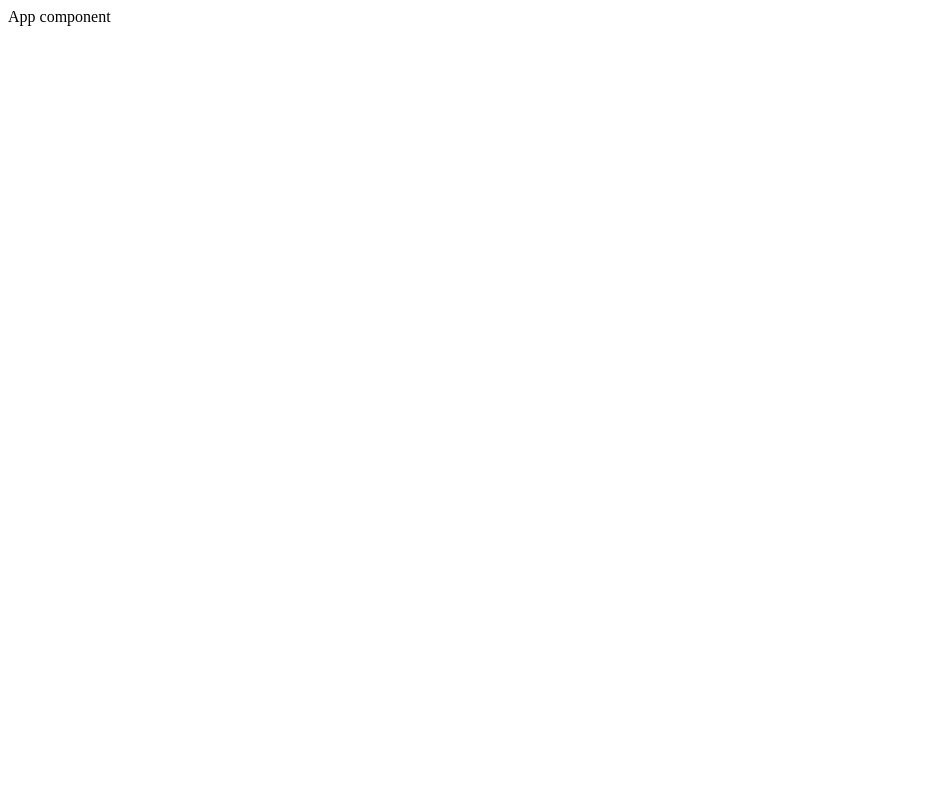
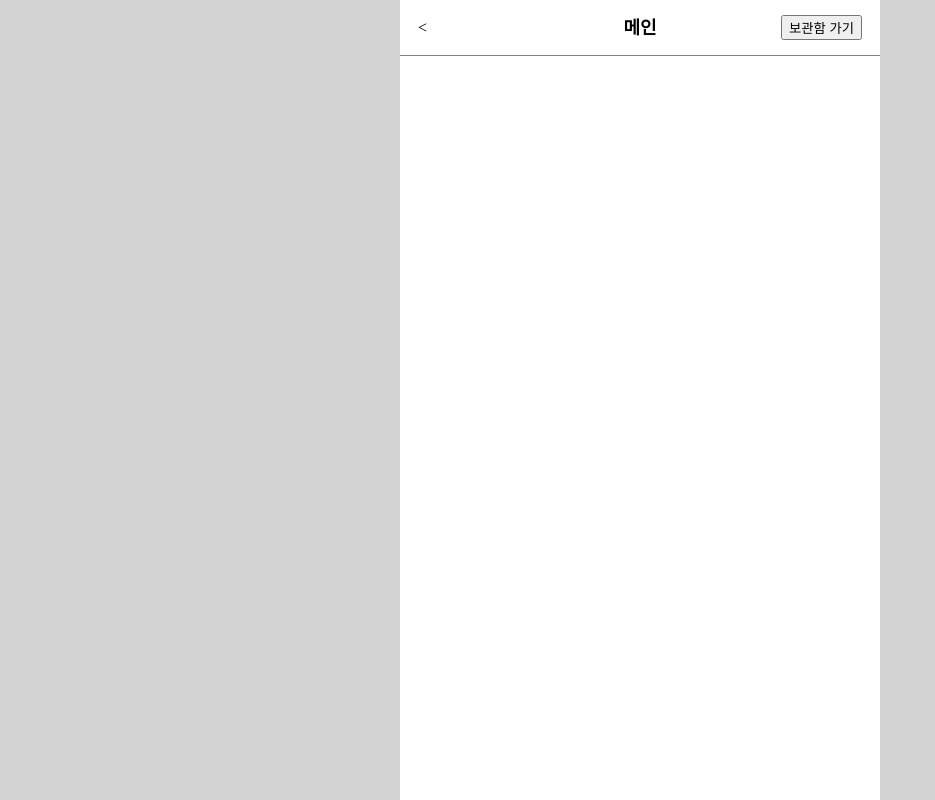
Before and after one commit to JISU-Y/repo-sneak-peeker, a React (Create React App) app: page / in a window 1280 px wide. Shown: the whole page, without its empty margins (0-935 px from the left). Built offline with nearby package versions, Linux system fonts and the light colour scheme.

Commit message:
Feat: 전체 페이지 생성 Main 페이지 및 Header 컴포넌트 생성 Global style 적용

```diff
--- a/src/App.jsx
+++ b/src/App.jsx
@@ -1,5 +1,36 @@
+import { Route, Routes } from "react-router-dom"
+import styled from "styled-components"
+import Main from "./pages/Main"
+import GlobalStyle from "./styles/GlobalStyle"
+
 function App() {
-  return <div className="App">App component</div>
+  return (
+    <>
+      <GlobalStyle />
+      <Background>
+        <AppComponent>
+          <Routes>
+            <Route path="/" element={<Main />} />
+            <Route path="/repo" element={<div />} />
+            <Route path="/issue" element={<div />} />
+          </Routes>
+        </AppComponent>
+      </Background>
+    </>
+  )
 }
 
+const Background = styled.div`
+  width: 100vw;
+  height: 100vh;
+  background-color: lightgray;
+`
+
+const AppComponent = styled.div`
+  width: 480px;
+  height: 100%;
+  background-color: white;
+  margin: auto;
+`
+
 export default App
--- /dev/null
+++ b/src/components/Header.jsx
@@ -0,0 +1,35 @@
+import React from "react"
+import styled from "styled-components"
+
+const Header = ({ title }) => {
+  return (
+    <Container>
+      <span>{"<"}</span>
+      <Title>{title ?? "Header"}</Title>
+      <button>보관함 가기</button>
+    </Container>
+  )
+}
+
+const Container = styled.div`
+  position: relative;
+  width: 100%;
+  height: 56px;
+  border-bottom: 1px solid gray;
+  display: flex;
+  justify-content: space-between;
+  align-items: center;
+  padding: 0 18px;
+  cursor: default;
+`
+
+const Title = styled.h3`
+  position: absolute;
+  top: 50%;
+  left: 50%;
+  font-size: 18px;
+  font-weight: bold;
+  transform: translate(-50%, -50%);
+`
+
+export default Header
--- a/src/index.js
+++ b/src/index.js
@@ -1,10 +1,13 @@
 import React from "react"
 import ReactDOM from "react-dom"
+import { BrowserRouter as Router } from "react-router-dom"
 import App from "./App"
 
 ReactDOM.render(
   <React.StrictMode>
-    <App />
+    <Router>
+      <App />
+    </Router>
   </React.StrictMode>,
   document.getElementById("root")
 )
--- /dev/null
+++ b/src/pages/Main.jsx
@@ -0,0 +1,12 @@
+import React from "react"
+import Header from "../components/Header"
+
+const Main = () => {
+  return (
+    <div>
+      <Header title="메인" />
+    </div>
+  )
+}
+
+export default Main
--- /dev/null
+++ b/src/styles/GlobalStyle.js
@@ -0,0 +1,8 @@
+import { createGlobalStyle } from "styled-components"
+import { reset } from "./reset"
+
+const GlobalStyle = createGlobalStyle`
+${reset}
+`
+
+export default GlobalStyle
--- /dev/null
+++ b/src/styles/reset.js
@@ -0,0 +1,134 @@
+import { css } from "styled-components"
+
+export const reset = css`
+  html,
+  body,
+  div,
+  span,
+  applet,
+  object,
+  iframe,
+  h1,
+  h2,
+  h3,
+  h4,
+  h5,
+  h6,
+  p,
+  blockquote,
+  pre,
+  a,
+  abbr,
+  acronym,
+  address,
+  big,
+  cite,
+  code,
+  del,
+  dfn,
+  em,
+  img,
+  ins,
+  kbd,
+  q,
+  s,
+  samp,
+  small,
+  strike,
+  strong,
+  sub,
+  sup,
+  tt,
+  var,
+  b,
+  u,
+  i,
+  center,
+  dl,
+  dt,
+  dd,
+  ol,
+  ul,
+  li,
+  fieldset,
+  form,
+  label,
+  legend,
+  table,
+  caption,
+  tbody,
+  tfoot,
+  thead,
+  tr,
+  th,
+  td,
+  article,
+  aside,
+  canvas,
+  details,
+  embed,
+  figure,
+  figcaption,
+  footer,
+  header,
+  hgroup,
+  menu,
+  nav,
+  output,
+  ruby,
+  section,
+  summary,
+  time,
+  mark,
+  audio,
+  video {
+    margin: 0;
+    padding: 0;
+    border: 0;
+    font-size: 100%;
+    font: inherit;
+    vertical-align: baseline;
+  }
+  * {
+    box-sizing: border-box;
+  }
+
+  article,
+  aside,
+  details,
+  figcaption,
+  figure,
+  footer,
+  header,
+  hgroup,
+  menu,
+  nav,
+  section {
+    display: block;
+  }
+  body {
+    line-height: 1;
+  }
+  ol,
+  ul {
+    list-style: none;
+  }
+  blockquote,
+  q {
+    quotes: none;
+  }
+  blockquote:before,
+  blockquote:after,
+  q:before,
+  q:after {
+    content: "";
+    content: none;
+  }
+  table {
+    border-collapse: collapse;
+    border-spacing: 0;
+  }
+  .device .screen {
+    pointer-events: inherit;
+  }
+`
```
